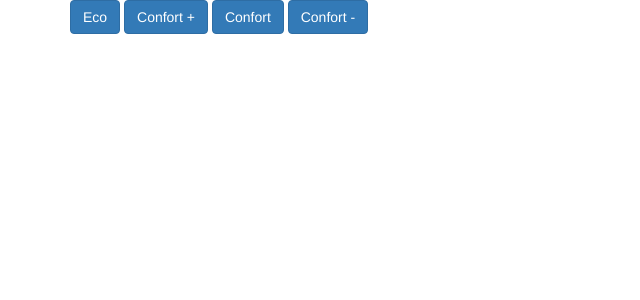
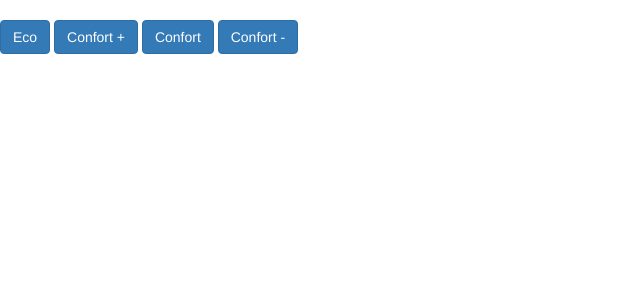
Before and after one commit to garfromDev/WebRadiator, a Flask app: template app/templates/index.html in a window 1280 px wide. Shown: the top 300 px of the page, without its empty margins (0-640 px from the left). Run offline with Flask 3, Linux system fonts and the light colour scheme; the template is opened without the code that fills it, so the values that code supplies are empty; some libraries are stand-ins or nearby versions.

Commit message:
:art: décaler les boutons vers le bas

```diff
--- a/app/templates/index.html
+++ b/app/templates/index.html
@@ -1,13 +1,9 @@
 {% extends "base.html" %}
 
 {% block content %}
-<div>
-    <i class="fa-solid fa-temperature-three-quarters"></i>
-    <div class="container">
+        <br/>
         <a href="{{ url_for('mode', heating_mode='eco') }}" role="button" class="btn btn-primary">Eco</a>
         <a href="{{ url_for('mode', heating_mode='confort') }}" role="button" class="btn btn-primary">Confort +</a>
         <a href="{{ url_for('mode', heating_mode='minus1') }}" role="button" class="btn btn-primary">Confort</a>
         <a href="{{ url_for('mode', heating_mode='minus2') }}" role="button" class="btn btn-primary">Confort -</a>
-    </div>
-</div>
 {% endblock %}
```
